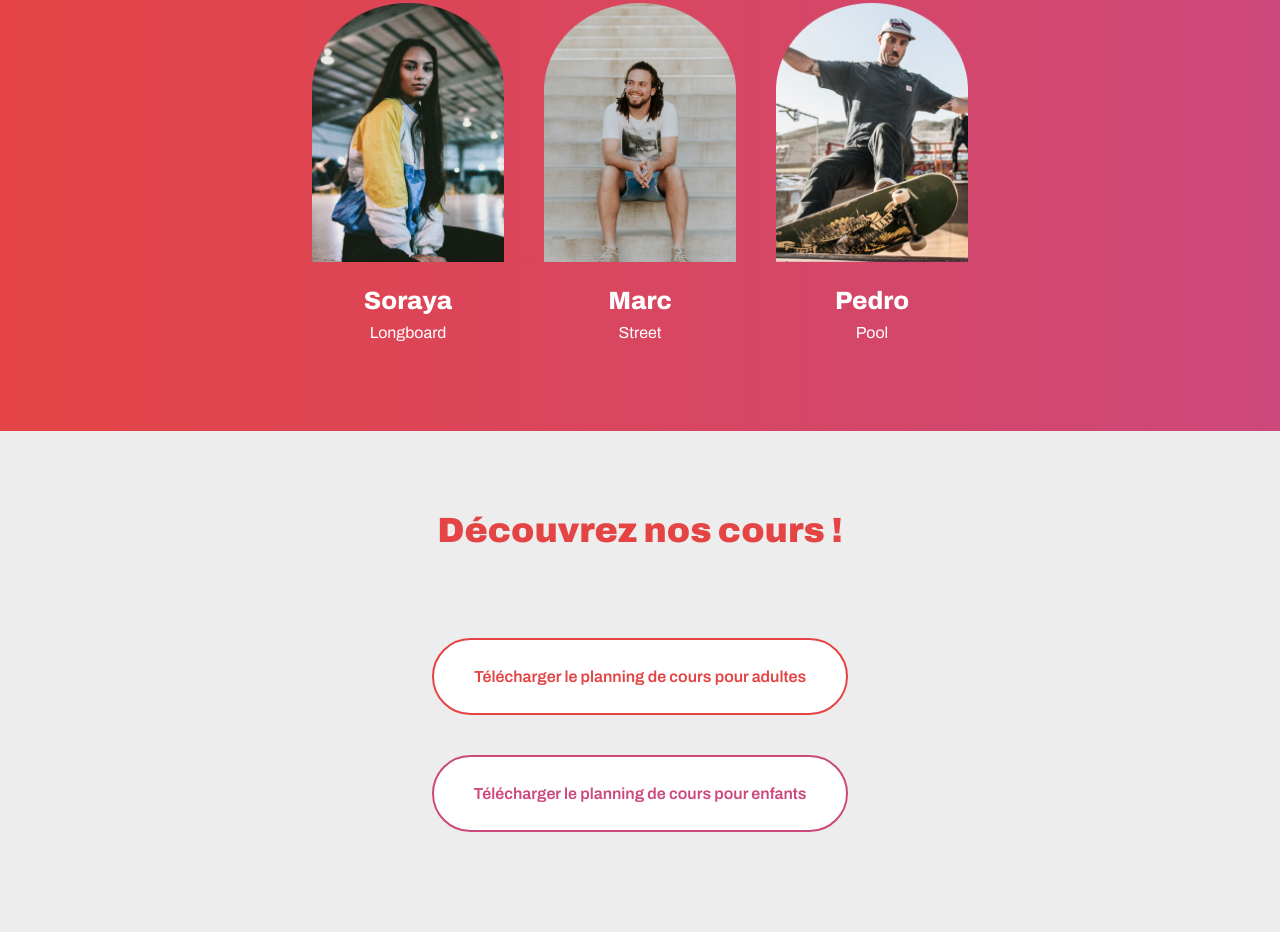
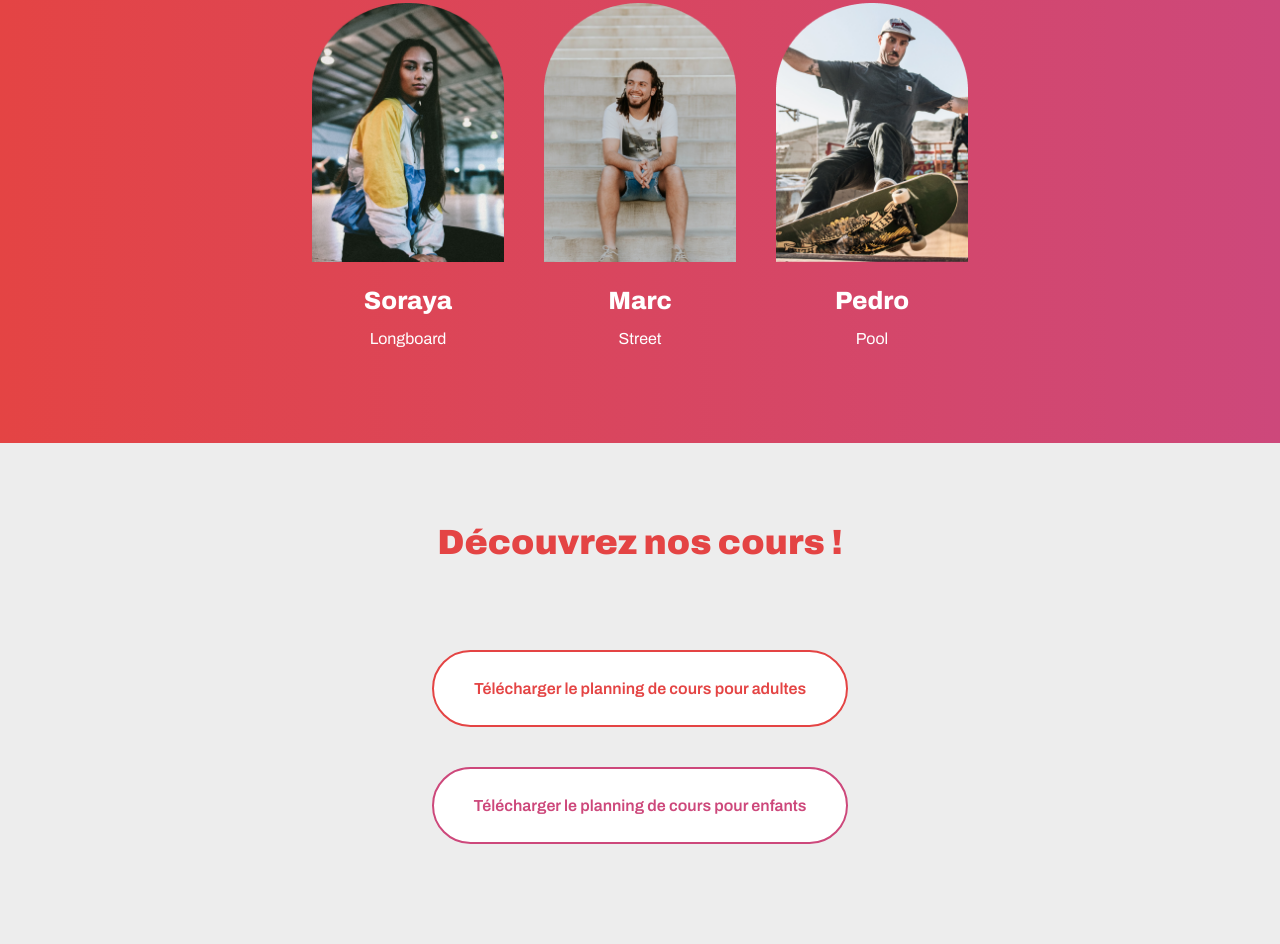
Before and after one commit to uenoeki54/Projet2OPENCLASSROOMS, a plain HTML site: page index.html in a window 1280 px wide. Shown: the part 1517-2461 px from the top of the page. Drawn offline with Linux system fonts and the light colour scheme.

Commit message:
version sans le css supplementaire

```diff
--- a/css/style.css
+++ b/css/style.css
@@ -183,8 +183,11 @@ p {
 	font-weight: 800;
 	border-width: 3px;
 }
+/*) I created this class in order to make the names and specialities closer, eventhough I was not supposed to change the css
 
 .lineheight {
 	line-height: 5px;
 
 }
+
+*/
--- a/index.html
+++ b/index.html
@@ -44,15 +44,15 @@
 					<div class="directionRow " >
 						<article>
 							<img src="images/soraya.png" alt="photo de Soraya">
-							<h3>Soraya</h3><p class="lineheight">Longboard</p>
+							<h3>Soraya</h3><p>Longboard</p>
 						</article>
 						<article>
 							<img src="images/marc.png" alt="photo de Marc">
-							<h3>Marc</h3><p class="lineheight">Street</p>
+							<h3>Marc</h3><p>Street</p>
 						</article>
 						<article>
 							<img src="images/pedro.png" alt="photo de Pedro">
-							<h3>Pedro</h3><p class="lineheight">Pool</p>
+							<h3>Pedro</h3><p>Pool</p>
 						</article>
 
 					</div>
```
